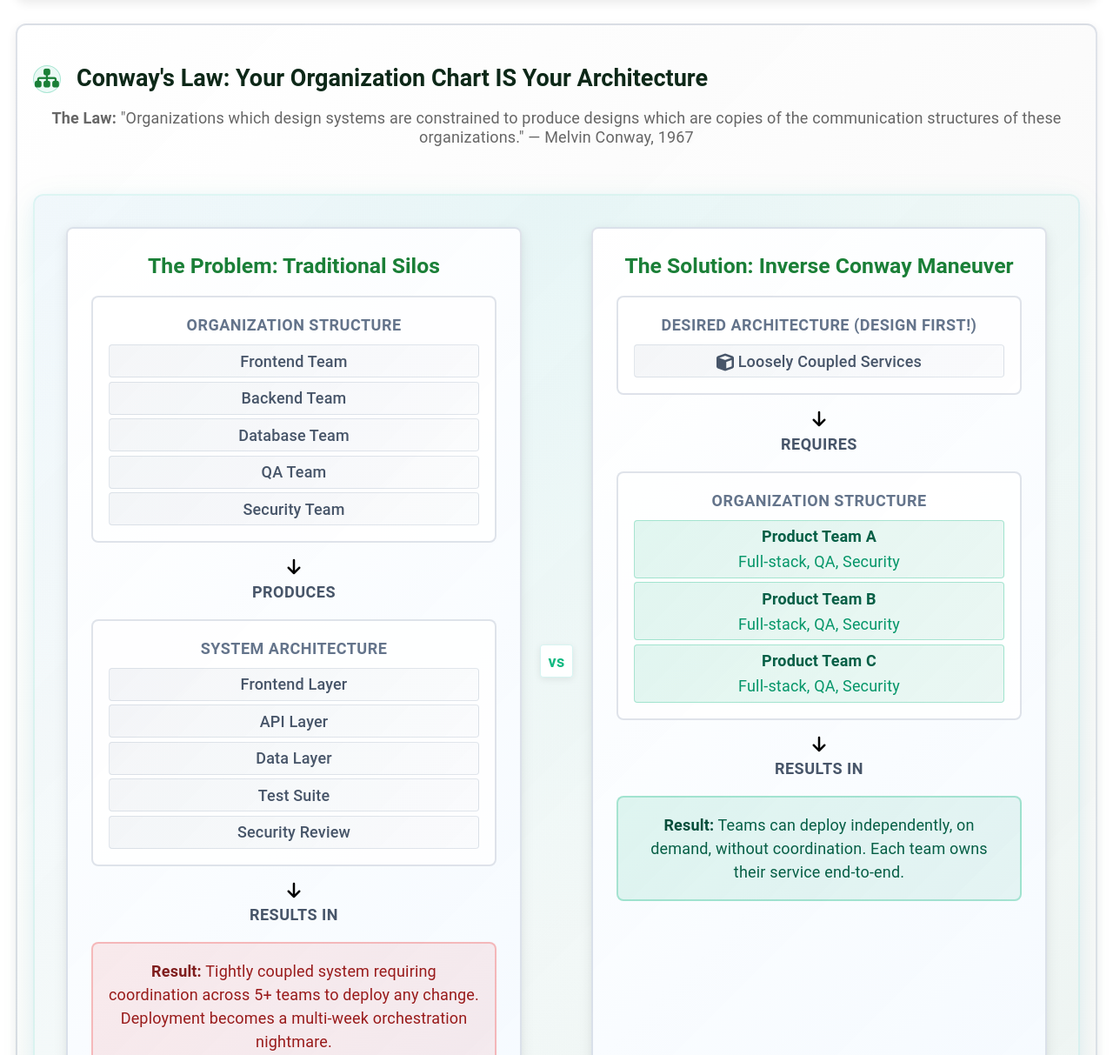
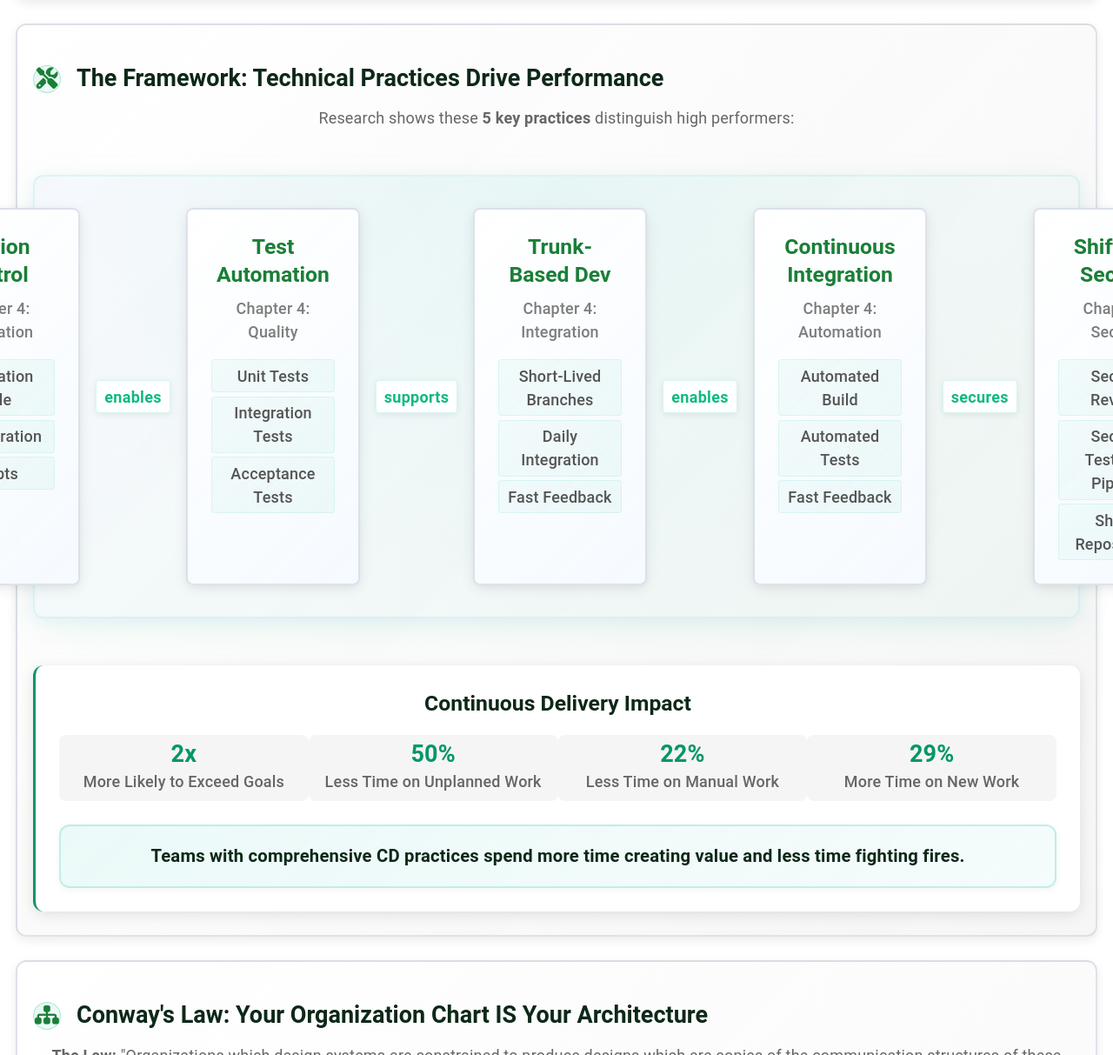
Before and after one commit to mhenke/accelerate-devex-book-club-notebooklm, a Jekyll site: the page built from docs/_meetings/meeting-2.md, in a window 1280 px wide and 1400 px high, scrolled down 1499 px. Shown: the part 187-1400 px from the top of the window at 87% size. Built offline with Jekyll 4.4.1, drawn with Linux system fonts in a browser that asks for light colours; some web fonts are replaced; some of the changed text lies outside the part shown.

Commit message:
Add framework section detailing technical practices that drive performance

```diff
--- a/docs/_meetings/meeting-2.md
+++ b/docs/_meetings/meeting-2.md
@@ -368,6 +368,128 @@ document.addEventListener('keydown', function(event) {
   </div>
 </div>
 
+<!-- THE FRAMEWORK - Technical Practices Enable Culture -->
+<div class="section-card" markdown="0">
+  <div class="causal-chain-container">
+    <div class="infographic-header">
+      <h2><i class="fas fa-tools" aria-hidden="true"></i> The Framework: Technical Practices Drive Performance</h2>
+      <p class="research-foundation">Research shows these <strong>5 key practices</strong> distinguish high performers:</p>
+    </div>
+
+    <div class="causal-flow">
+      <!-- Step 1: Version Control -->
+      <div class="causal-step step-business">
+        <div class="step-content">
+          <h3>Version Control</h3>
+          <p class="step-chapter">Chapter 4: Foundation</p>
+          <div class="step-metrics">
+            <div class="metric-item">Application Code</div>
+            <div class="metric-item">Configuration</div>
+            <div class="metric-item">Scripts</div>
+          </div>
+        </div>
+      </div>
+
+      <!-- Arrow 1 -->
+      <div class="causal-arrow">
+        <span class="arrow-label">enables</span>
+      </div>
+
+      <!-- Step 2: Test Automation -->
+      <div class="causal-step step-measurement">
+        <div class="step-content">
+          <h3>Test Automation</h3>
+          <p class="step-chapter">Chapter 4: Quality</p>
+          <div class="step-metrics">
+            <div class="metric-item">Unit Tests</div>
+            <div class="metric-item">Integration Tests</div>
+            <div class="metric-item">Acceptance Tests</div>
+          </div>
+        </div>
+      </div>
+
+      <!-- Arrow 2 -->
+      <div class="causal-arrow">
+        <span class="arrow-label">supports</span>
+      </div>
+
+      <!-- Step 3: Trunk-Based Development -->
+      <div class="causal-step step-culture">
+        <div class="step-content">
+          <h3>Trunk-Based Dev</h3>
+          <p class="step-chapter">Chapter 4: Integration</p>
+          <div class="step-metrics">
+            <div class="metric-item">Short-Lived Branches</div>
+            <div class="metric-item">Daily Integration</div>
+            <div class="metric-item">Fast Feedback</div>
+          </div>
+        </div>
+      </div>
+
+      <!-- Arrow 3 -->
+      <div class="causal-arrow">
+        <span class="arrow-label">enables</span>
+      </div>
+
+      <!-- Step 4: Continuous Integration -->
+      <div class="causal-step step-measurement">
+        <div class="step-content">
+          <h3>Continuous Integration</h3>
+          <p class="step-chapter">Chapter 4: Automation</p>
+          <div class="step-metrics">
+            <div class="metric-item">Automated Build</div>
+            <div class="metric-item">Automated Tests</div>
+            <div class="metric-item">Fast Feedback</div>
+          </div>
+        </div>
+      </div>
+
+      <!-- Arrow 4 -->
+      <div class="causal-arrow">
+        <span class="arrow-label">secures</span>
+      </div>
+
+      <!-- Step 5: Shift-Left Security -->
+      <div class="causal-step step-culture">
+        <div class="step-content">
+          <h3>Shift-Left Security</h3>
+          <p class="step-chapter">Chapter 6: Security</p>
+          <div class="step-metrics">
+            <div class="metric-item">Security Reviews</div>
+            <div class="metric-item">Security Testing in Pipeline</div>
+            <div class="metric-item">Shared Repositories</div>
+          </div>
+        </div>
+      </div>
+    </div>
+
+    <!-- Impact Stats Callout -->
+    <div class="impact-stats">
+      <h4>Continuous Delivery Impact</h4>
+      <div class="stats-grid">
+        <div class="stat-item">
+          <div class="stat-number">2x</div>
+          <div class="stat-label">More Likely to Exceed Goals</div>
+        </div>
+        <div class="stat-item">
+          <div class="stat-number">50%</div>
+          <div class="stat-label">Less Time on Unplanned Work</div>
+        </div>
+        <div class="stat-item">
+          <div class="stat-number">22%</div>
+          <div class="stat-label">Less Time on Manual Work</div>
+        </div>
+        <div class="stat-item">
+          <div class="stat-number">29%</div>
+          <div class="stat-label">More Time on New Work</div>
+        </div>
+      </div>
+      <p class="stats-conclusion">Teams with comprehensive CD practices spend more time creating value and less time fighting fires.</p>
+    </div>
+
+  </div>
+</div>
+
 <!-- CONWAY'S LAW & INVERSE CONWAY MANEUVER -->
 <div class="section-card" markdown="0">
   <div class="causal-chain-container">
@@ -625,92 +747,6 @@ document.addEventListener('keydown', function(event) {
   </div>
 </div>
 
-<!-- THE FRAMEWORK - Technical Practices Enable Culture -->
-<div class="section-card" markdown="0">
-  <div class="causal-chain-container">
-    <div class="infographic-header">
-      <h2><i class="fas fa-tools" aria-hidden="true"></i> The Framework: Technical Practices Drive Performance</h2>
-      <p class="research-foundation">Research shows these <strong>5 key practices</strong> distinguish high performers:</p>
-    </div>
-
-    <div class="causal-flow">
-      <!-- Step 1: Version Control -->
-      <div class="causal-step step-business">
-        <div class="step-content">
-          <h3>Version Control</h3>
-          <p class="step-chapter">Chapter 4: Foundation</p>
-          <div class="step-metrics">
-            <div class="metric-item">Application Code</div>
-            <div class="metric-item">Configuration</div>
-            <div class="metric-item">Scripts</div>
-          </div>
-        </div>
-      </div>
-
-      <!-- Arrow 1 -->
-      <div class="causal-arrow">
-        <span class="arrow-label">enables</span>
-      </div>
-
-      <!-- Step 2: Test Automation -->
-      <div class="causal-step step-measurement">
-        <div class="step-content">
-          <h3>Test Automation</h3>
-          <p class="step-chapter">Chapter 4: Quality</p>
-          <div class="step-metrics">
-            <div class="metric-item">Unit Tests</div>
-            <div class="metric-item">Integration Tests</div>
-            <div class="metric-item">Acceptance Tests</div>
-          </div>
-        </div>
-      </div>
-
-      <!-- Arrow 2 -->
-      <div class="causal-arrow">
-        <span class="arrow-label">supports</span>
-      </div>
-
-      <!-- Step 3: Trunk-Based Development -->
-      <div class="causal-step step-culture">
-        <div class="step-content">
-          <h3>Trunk-Based Dev</h3>
-          <p class="step-chapter">Chapter 4: Integration</p>
-          <div class="step-metrics">
-            <div class="metric-item">Short-Lived Branches</div>
-            <div class="metric-item">Daily Integration</div>
-            <div class="metric-item">Fast Feedback</div>
-          </div>
-        </div>
-      </div>
-    </div>
-
-    <!-- Impact Stats Callout -->
-    <div class="impact-stats">
-      <h4>Continuous Delivery Impact</h4>
-      <div class="stats-grid">
-        <div class="stat-item">
-          <div class="stat-number">2x</div>
-          <div class="stat-label">More Likely to Exceed Goals</div>
-        </div>
-        <div class="stat-item">
-          <div class="stat-number">50%</div>
-          <div class="stat-label">Less Time on Unplanned Work</div>
-        </div>
-        <div class="stat-item">
-          <div class="stat-number">22%</div>
-          <div class="stat-label">Less Time on Manual Work</div>
-        </div>
-        <div class="stat-item">
-          <div class="stat-number">29%</div>
-          <div class="stat-label">More Time on New Work</div>
-        </div>
-      </div>
-      <p class="stats-conclusion">Teams with comprehensive CD practices spend more time creating value and less time fighting fires.</p>
-    </div>
-
-  </div>
-</div>
-
 <!-- RESOURCES -->
 <div class="section-card" markdown="0">
   <div class="step-header">
```
